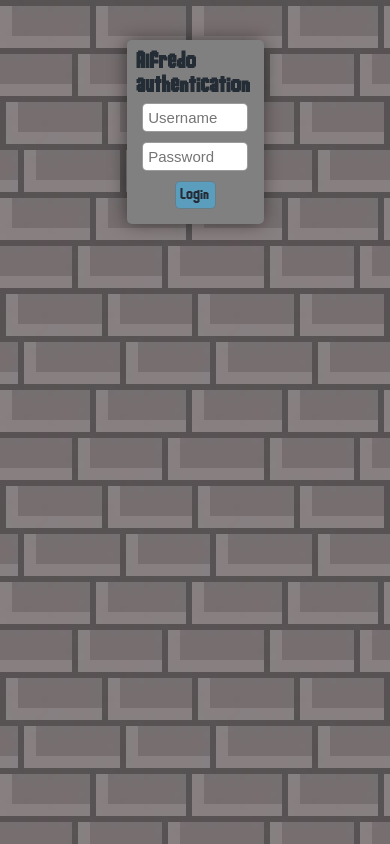
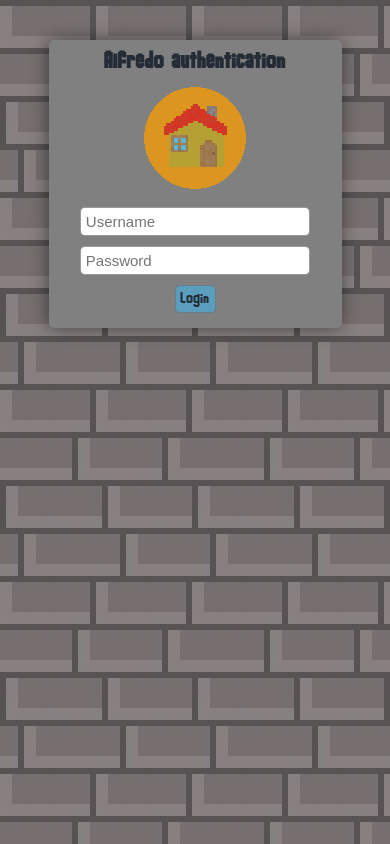
Before and after one commit to Gabally/Alfredo, a Vue app in the folder src/app/: page /login in a window 390 px wide. Built offline with nearby package versions, Linux system fonts and the light colour scheme.

Commit message:
fixed width of login box on mobile devices

```diff
--- a/src/app/src/views/LoginView.vue
+++ b/src/app/src/views/LoginView.vue
@@ -2,6 +2,7 @@
   <div class="f-center">
     <form @submit.prevent="login()" class="form">
       <h2>Alfredo authentication</h2>
+      <img src="img/icon-512x512.png" width="128" height="128" alt="">
       <input
         v-model="username"
         required
@@ -82,4 +83,9 @@ export default {
 .disabled {
   background: rgb(145, 144, 144);
 }
+@media only screen and (max-width: 600px) {
+  .form {
+    width: 70%;
+  }
+}
 </style>
```
